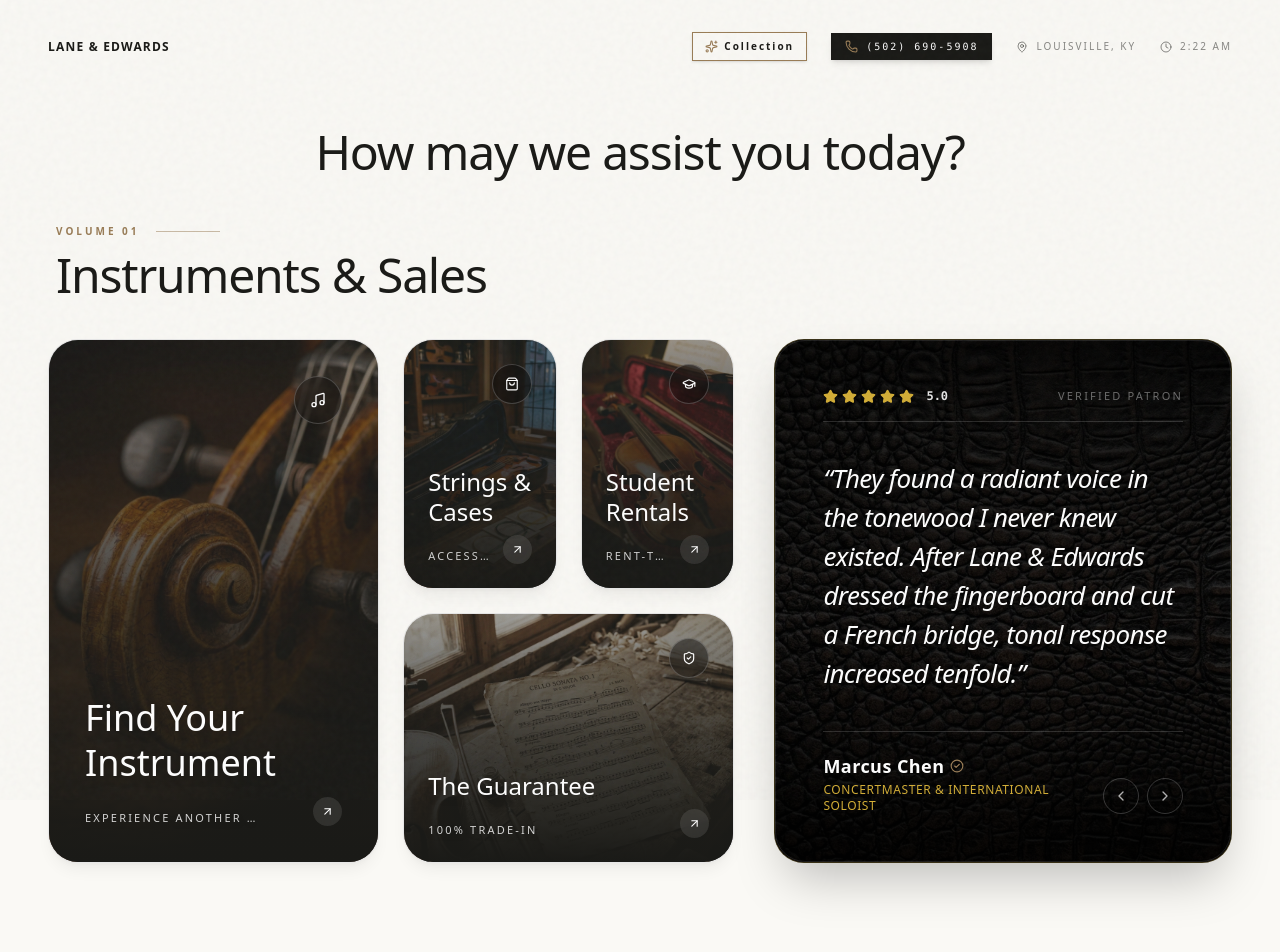
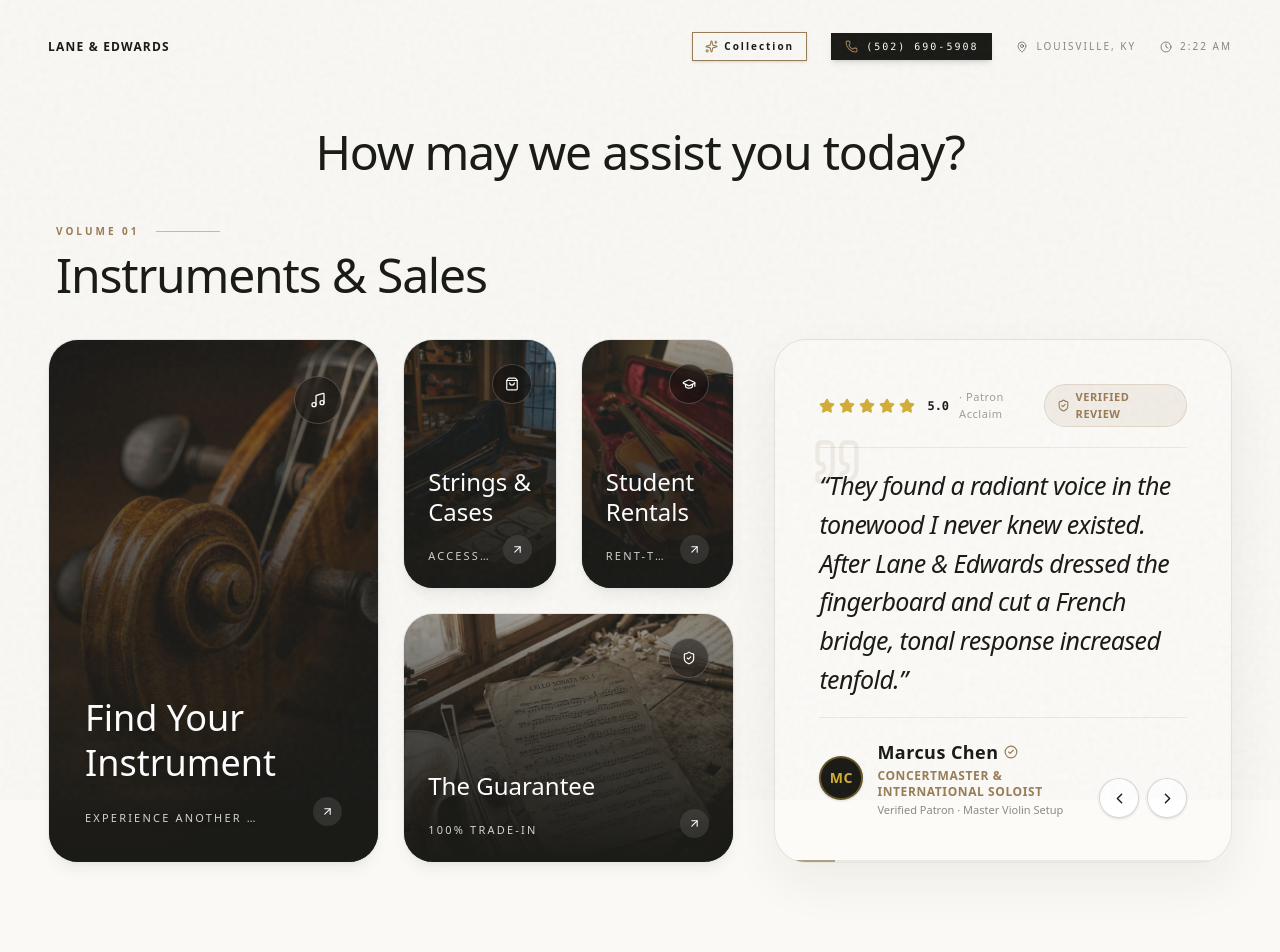
Before and after one commit to 2Limitless/Cello, a Next.js app: page / in a window 1280 px wide. Shown: the top 952 px of the page. Built offline with nearby package versions, Linux system fonts and the light colour scheme; a web font is replaced by a local one.

Commit message:
feat: complete redesign of patron review into an editorial ivory atelier card with gold stars and monogram seal

```diff
--- a/src/components/VirtuosoFolio.tsx
+++ b/src/components/VirtuosoFolio.tsx
@@ -1,8 +1,7 @@
 "use client";
 
-import Image from "next/image";
 import { motion, AnimatePresence } from "framer-motion";
-import { Star, ChevronLeft, ChevronRight, CheckCircle2 } from "lucide-react";
+import { Star, ChevronLeft, ChevronRight, CheckCircle2, ShieldCheck, Quote } from "lucide-react";
 
 export interface Testimonial {
   quote: string;
@@ -29,112 +28,140 @@ export function VirtuosoFolio({
 }: VirtuosoFolioProps) {
   const current = testimonials[reviewIndex];
 
+  const getInitials = (name: string) => {
+    return name
+      .replace(/^(Prof\.|Dr\.|Mr\.|Ms\.)\s+/, "")
+      .split(" ")
+      .map((n) => n[0])
+      .filter(Boolean)
+      .slice(0, 2)
+      .join("");
+  };
+
   return (
     <div
-      className="w-full h-auto min-h-[340px] md:min-h-[380px] lg:h-[524px] lg:sticky lg:top-24 select-text flex flex-col"
+      className="w-full h-auto min-h-[360px] md:min-h-[400px] lg:h-[524px] lg:sticky lg:top-24 select-text flex flex-col"
       onTouchStart={handleTouchStart}
       onTouchEnd={handleTouchEnd}
     >
-      {/* Clean, Minimal Luxury Review Card with Exotic Leather Print Background */}
-      <div className="w-full h-full bg-[#12110E] text-white rounded-[24px] md:rounded-[30px] border border-[#D4AF37]/20 shadow-2xl p-6 sm:p-8 md:p-10 lg:p-12 flex flex-col justify-between relative overflow-hidden group">
+      {/* Editorial Luxury Atelier Review Card */}
+      <div className="w-full h-full bg-[#FCFBF8] text-[#1A1A17] rounded-[28px] md:rounded-[32px] border border-[#1A1A17]/10 hover:border-[#9B7E58]/35 shadow-[0_20px_50px_rgba(26,26,23,0.06)] hover:shadow-[0_25px_60px_rgba(26,26,23,0.1)] transition-all duration-500 p-6 sm:p-8 md:p-10 lg:p-11 flex flex-col justify-between relative overflow-hidden group">
 
-        {/* Weird Exotic Leather Print Texture Background */}
-        <div className="absolute inset-0 pointer-events-none overflow-hidden select-none">
-          <Image
-            src="/leather_print_bg.jpg"
-            alt="Artisanal exotic leather print texture"
-            fill
-            sizes="(max-width: 768px) 100vw, 40vw"
-            className="object-cover object-center scale-105 group-hover:scale-100 transition-transform duration-1000 ease-out opacity-85"
-            priority
-          />
-          {/* Warm Dark Vignette & Texture Tint for contrast and elegance */}
-          <div className="absolute inset-0 bg-gradient-to-b from-[#12110E]/85 via-[#12110E]/65 to-[#12110E]/90 mix-blend-multiply" />
-          <div className="absolute inset-0 bg-black/30" />
-          <div className="absolute inset-0 rounded-[24px] md:rounded-[30px] border border-white/10 pointer-events-none" />
-        </div>
-
-        {/* Top: 5 Stars & Minimal Verified Label */}
-        <div className="relative z-10 flex items-center justify-between pb-4 border-b border-white/15">
-          <div className="flex items-center gap-2">
+        {/* Top Header: 5 Gold Stars, 5.0 Rating, and Verified Patron Pill */}
+        <div className="flex items-center justify-between pb-5 border-b border-[#1A1A17]/8">
+          <div className="flex items-center gap-2.5">
             <div className="flex text-[#D4AF37] gap-1">
               {[...Array(5)].map((_, i) => (
-                <Star key={i} size={15} fill="currentColor" />
+                <Star key={i} size={16} fill="currentColor" className="text-[#D4AF37]" />
               ))}
             </div>
-            <span className="font-mono text-xs font-semibold text-white/90 ml-1">5.0</span>
-          </div>
-
-          <span className="text-[10px] md:text-[11px] font-sans tracking-[0.2em] uppercase text-white/40">
-            Verified Patron
+            <span className="font-mono text-xs font-bold text-[#1A1A17] ml-0.5">5.0</span>
+            <span className="hidden sm:inline-block text-[11px] font-sans text-[#1A1A17]/40 tracking-wider">
+              · Patron Acclaim
             </span>
           </div>
 
-        {/* Center: The Quote (Spacious, Elegant, Breathing Room) */}
-        <div className="relative z-10 my-auto py-6 md:py-8">
-          <AnimatePresence mode="wait">
+          <div className="flex items-center gap-1.5 px-3 py-1 rounded-full bg-[#9B7E58]/10 text-[#9B7E58] border border-[#9B7E58]/20">
+            <ShieldCheck size={13} className="shrink-0" />
+            <span className="text-[10px] md:text-[11px] font-sans font-semibold tracking-wider uppercase">
+              Verified Review
+            </span>
+          </div>
+        </div>
+
+        {/* Center: The Quote with Editorial Bronze Quote Mark */}
+        <div className="my-auto py-4 md:py-6 relative min-h-[140px] flex items-center">
+          <Quote
+            size={52}
+            className="text-[#9B7E58]/12 absolute -top-3 -left-2 -z-0 pointer-events-none"
+          />
+          <AnimatePresence mode="sync">
             <motion.div
               key={reviewIndex}
-              initial={{ opacity: 0, y: 8 }}
+              initial={{ opacity: 0, y: 6 }}
               animate={{ opacity: 1, y: 0 }}
-              exit={{ opacity: 0, y: -8 }}
-              transition={{ duration: 0.3, ease: "easeOut" }}
+              exit={{ opacity: 0, y: -6 }}
+              transition={{ duration: 0.2, ease: "easeOut" }}
+              className="relative z-10 w-full"
             >
-              <p className="font-serif text-lg sm:text-xl md:text-2xl lg:text-[24px] xl:text-[26px] text-white font-light italic leading-relaxed md:leading-[1.5] tracking-tight drop-shadow-[0_2px_8px_rgba(0,0,0,0.8)]">
+              <p className="font-serif text-lg sm:text-xl md:text-2xl lg:text-[23px] xl:text-[25px] text-[#1A1A17] font-normal italic leading-relaxed md:leading-[1.55] tracking-tight">
                 &ldquo;{current.quote}&rdquo;
               </p>
             </motion.div>
           </AnimatePresence>
         </div>
 
-        {/* Bottom: Author & Endless Looping Controls (Zero Numbers) */}
-        <div className="relative z-10 pt-5 border-t border-white/15 flex items-end justify-between gap-4">
+        {/* Bottom Bar: Patron Monogram Medallion, Title & Endless Circular Controls */}
+        <div className="pt-5 border-t border-[#1A1A17]/8 flex items-end justify-between gap-4">
           <AnimatePresence mode="wait">
             <motion.div
               key={reviewIndex}
-              initial={{ opacity: 0 }}
-              animate={{ opacity: 1 }}
-              exit={{ opacity: 0 }}
+              initial={{ opacity: 0, x: -6 }}
+              animate={{ opacity: 1, x: 0 }}
+              exit={{ opacity: 0, x: 6 }}
               transition={{ duration: 0.25 }}
-              className="flex flex-col"
+              className="flex items-center gap-3.5"
             >
+              {/* Circular Gold Monogram Medallion */}
+              <div className="w-11 h-11 rounded-full bg-[#1A1A17] text-[#D4AF37] font-serif font-bold text-sm tracking-wider flex items-center justify-center border-2 border-[#D4AF37]/40 shadow-sm shrink-0 select-none">
+                {getInitials(current.author)}
+              </div>
+
+              <div className="flex flex-col">
                 <div className="flex items-center gap-1.5">
-                <h4 className="font-serif font-bold text-base md:text-lg text-white tracking-wide">
+                  <h4 className="font-serif font-bold text-base md:text-lg text-[#1A1A17] tracking-wide">
                     {current.author}
                   </h4>
                   <CheckCircle2 size={14} className="text-[#9B7E58]" />
                 </div>
-              <p className="font-sans text-xs tracking-wider uppercase text-[#D4AF37] mt-0.5 font-medium">
+                <p className="font-sans text-xs tracking-wider uppercase text-[#9B7E58] font-semibold mt-0.5">
                   {current.role}
                 </p>
+                {current.credential && (
+                  <p className="font-sans text-[11px] text-[#1A1A17]/50 mt-0.5 hidden sm:block">
+                    {current.credential}
+                  </p>
+                )}
+              </div>
             </motion.div>
           </AnimatePresence>
 
-          {/* Minimal Endless Arrows */}
+          {/* Minimalist Endless Arrow Controls (No Numbers) */}
           <div className="flex items-center gap-2 shrink-0">
             <button
               onClick={(e) => {
                 e.stopPropagation();
                 setReviewIndex((prev) => (prev - 1 + testimonials.length) % testimonials.length);
               }}
-              className="w-9 h-9 rounded-full border border-white/20 hover:border-white hover:bg-white/10 text-white/70 hover:text-white transition-all flex items-center justify-center cursor-pointer active:scale-95"
+              className="w-10 h-10 rounded-full border border-[#1A1A17]/15 bg-white hover:border-[#1A1A17] hover:bg-[#1A1A17] text-[#1A1A17] hover:text-white transition-all flex items-center justify-center cursor-pointer active:scale-95 shadow-sm"
               title="Previous Review"
               aria-label="Previous Review"
             >
-              <ChevronLeft size={16} />
+              <ChevronLeft size={17} />
             </button>
             <button
               onClick={(e) => {
                 e.stopPropagation();
                 setReviewIndex((prev) => (prev + 1) % testimonials.length);
               }}
-              className="w-9 h-9 rounded-full border border-white/20 hover:border-white hover:bg-white/10 text-white/70 hover:text-white transition-all flex items-center justify-center cursor-pointer active:scale-95"
+              className="w-10 h-10 rounded-full border border-[#1A1A17]/15 bg-white hover:border-[#1A1A17] hover:bg-[#1A1A17] text-[#1A1A17] hover:text-white transition-all flex items-center justify-center cursor-pointer active:scale-95 shadow-sm"
               title="Next Review"
               aria-label="Next Review"
             >
-              <ChevronRight size={16} />
+              <ChevronRight size={17} />
             </button>
           </div>
+        </div>
+
+        {/* Endless Loop Progress Accent Line at the very bottom */}
+        <div className="absolute bottom-0 left-0 right-0 h-[2px] bg-[#9B7E58]/15 overflow-hidden">
+          <motion.div
+            key={reviewIndex}
+            initial={{ width: "0%" }}
+            animate={{ width: "100%" }}
+            transition={{ duration: 7, ease: "linear" }}
+            className="h-full bg-[#9B7E58]/70"
+          />
         </div>
 
       </div>
```
Also changed, not shown: public/leather_print_bg.jpg (deleted). Lines whose indentation alone changed are shown as unchanged.
